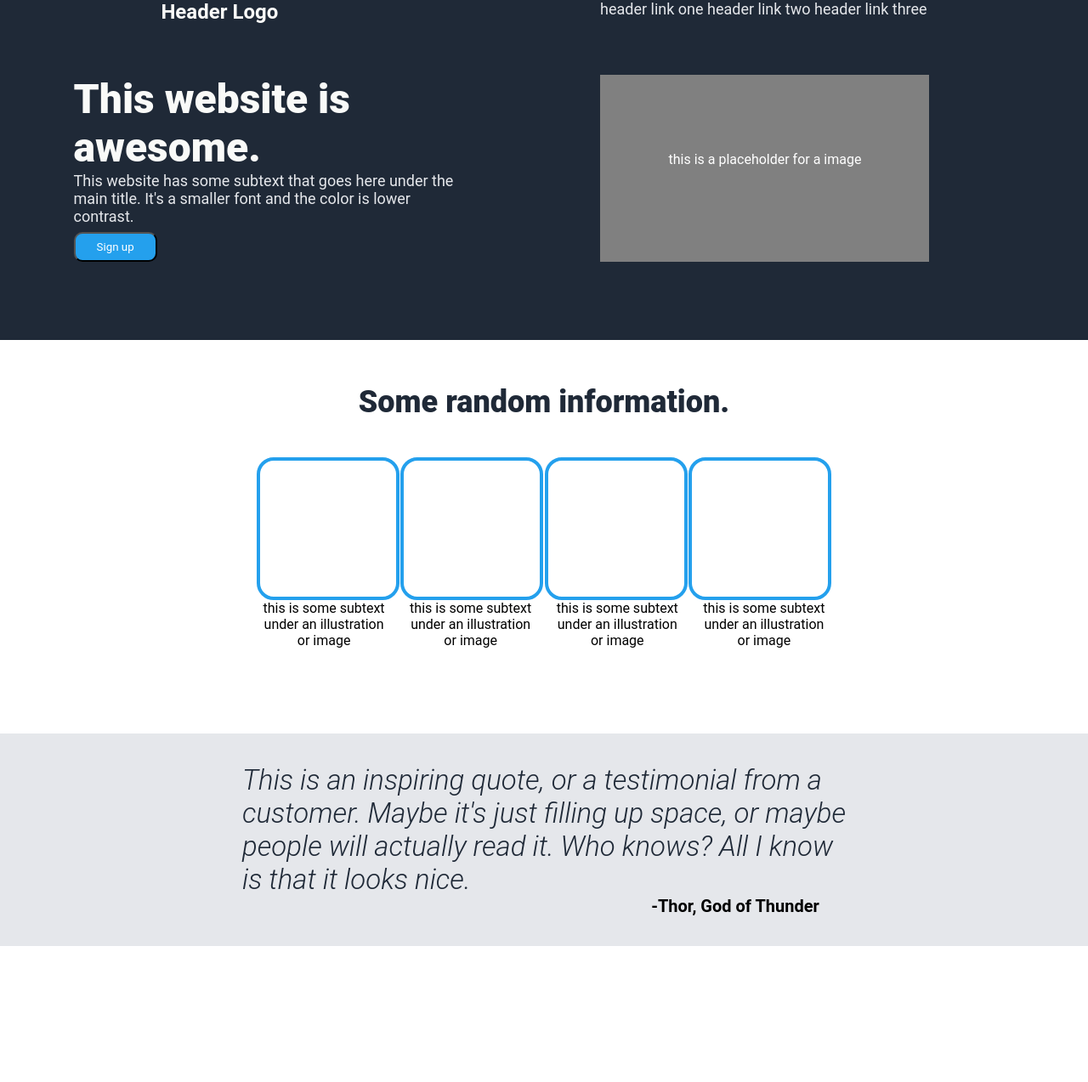
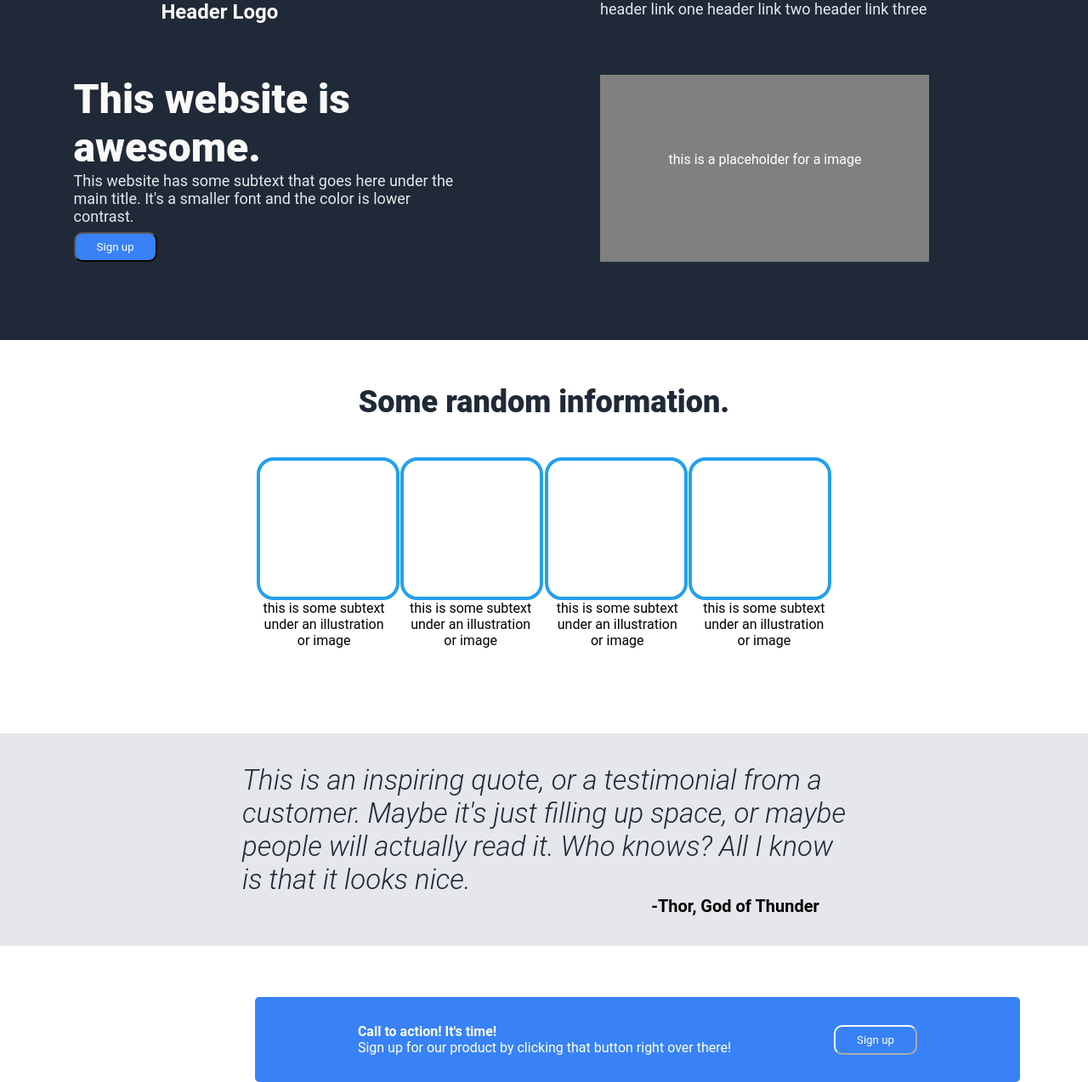
Before and after one commit to sauldevstuff/Landing-Page, a plain HTML site: page index.html in a window 1280 px wide. Shown: the whole page at 85% size. Before the commit the page ends 1113 px from the top, so only its background shows below. Drawn offline with Linux system fonts and the light colour scheme.

Commit message:
Created call to action box + added a second button

```diff
--- a/index.html
+++ b/index.html
@@ -15,7 +15,7 @@
     <!--Hero section-->
     <div class="hero-section">
         <div class="hero-text">
-            <span class="bigger-font-size">This website is <br> awesome.</span> <br> This website has some subtext that goes here under the <br> main title. It's a smaller font and the color is lower <br> contrast. <br> <button>Sign up</button>
+            <span class="bigger-font-size">This website is <br> awesome.</span> <br> This website has some subtext that goes here under the <br> main title. It's a smaller font and the color is lower <br> contrast. <br> <button class="button">Sign up</button>
         </div>
      <div class="image-placeholder-text">this is a placeholder for a image
         </div>
@@ -38,5 +38,10 @@
         <div class="quote-text">This is an inspiring quote, or a testimonial from a<br>customer. Maybe it's just filling up space, or maybe<br>people will actually read it. Who knows? All I know<br>is that it looks nice.</div>
         <div class="quote-text-sign-off">-Thor, God of Thunder</div>
     </div>
+    <div class="call-to-action-box">
+        <div class="call-to-action-text"><spam class="call-to-action-text-bold">Call to action! It's time!</spam><br>Sign up for our product by clicking that button right over there!</div>
+        <button class="button2">Sign up</button>
+
+    </div>
 </body>
 </html>
--- a/styles.css
+++ b/styles.css
@@ -33,10 +33,10 @@ p {
     font-size: 18px;
     color: #E5E7EB;
 }
-button {
+.button {
     margin-top: 8px;
     color: white;
-    background-color: #24A0ED;
+    background-color: #3882F6;
     padding: 8px 25px;
     border-radius: 10px;
 }
@@ -96,3 +96,27 @@ button {
     align-self: center;
     margin-left: 450px;
 }
+.call-to-action-box {
+    display: flex;
+    justify-content: space-evenly;
+    align-items: center;
+    background: #3882F6;
+    width: 900px;
+    height: 100px;
+    margin-inline: 300px;
+    border-radius: 5px;
+    margin-top: 60px;
+}
+.call-to-action-text {
+    color: white;
+}
+.call-to-action-text-bold {
+    font-weight: bold;
+}
+.button2 {
+    background-color: transparent;
+    color: white;
+    padding: 8px 25px;
+    border-radius: 10px;
+    border-color: white;
+}
```
